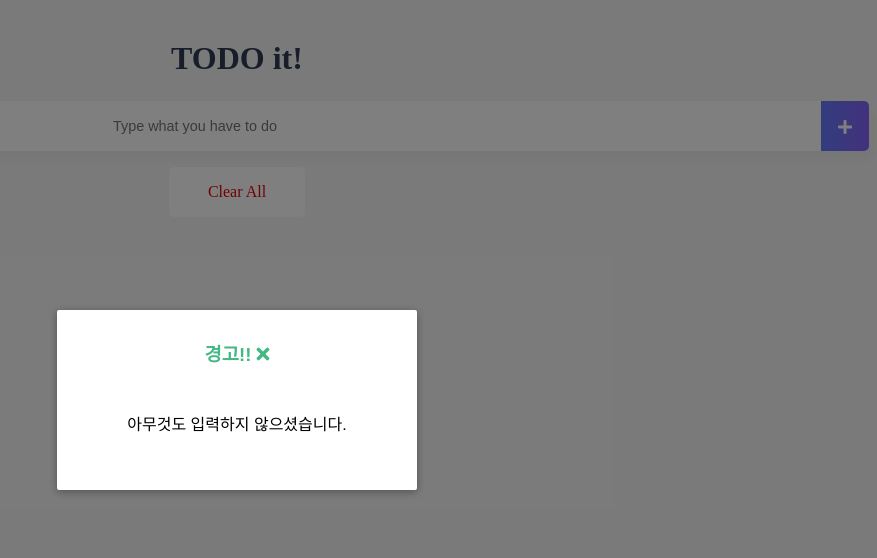
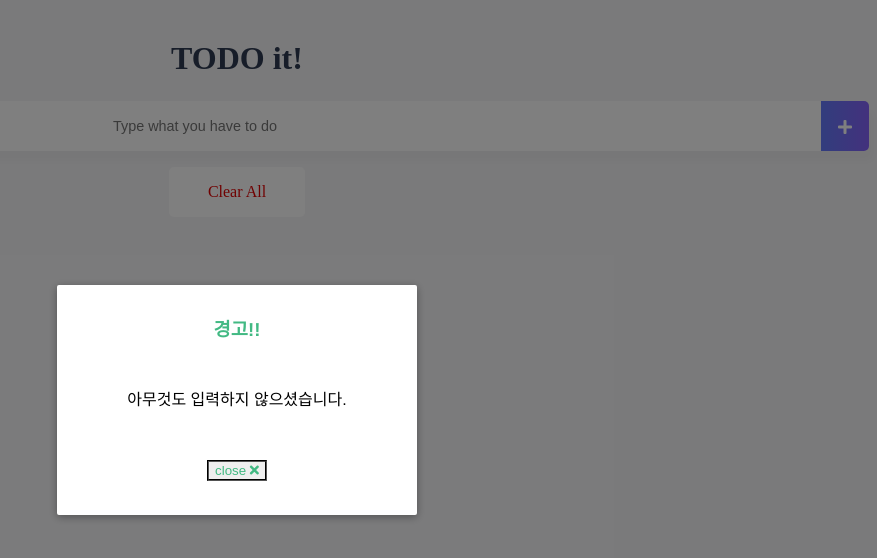
Before and after one commit to whitejh/Vue-todo-application, a Vue app in the folder vue-todo/: page / in a window 1280 px wide. Both pictures are taken after a click on the element 1248 px from the left and 126 px from the top of the page. Shown: the top 558 px of the page, without its empty margins (403-1280 px from the left). Built offline with nearby package versions, Linux system fonts and the light colour scheme.

Commit message:
apply Modal component

```diff
--- a/vue-todo/src/App.vue
+++ b/vue-todo/src/App.vue
@@ -22,7 +22,7 @@ export default {
   },
   created: function() {
     if (localStorage.length > 0) {
-      for (var i = 0; i < localStorage.length; i++) {
+      for (let i = 0; i < localStorage.length; i++) {
         if (localStorage.key(i) !== 'loglevel:webpack-dev-server') {
           this.todoItems.push(JSON.parse(localStorage.getItem(localStorage.key(i))));
         }
@@ -42,7 +42,7 @@ export default {
       return 0;
     },
     addOneItem: function(todoItem) {
-      let obj = { completed: false, item: todoItem };
+      const obj = { completed: false, item: todoItem };
       localStorage.setItem(todoItem, JSON.stringify(obj));
 
       // 중요 추가 기능 : todoItems에 이미 같은 값이 있는지 체크!! (list에서 중복 피할 수 있음)
--- a/vue-todo/src/components/TodoInput.vue
+++ b/vue-todo/src/components/TodoInput.vue
@@ -9,11 +9,16 @@
       <template v-slot:header>
         <h3>
           경고!!
-          <i class="closeModalBtn fas fa-times" @click="showModal = false"> </i>
         </h3>
       </template>
       <template v-slot:body>
         아무것도 입력하지 않으셨습니다.
+      </template>
+      <template v-slot:footer>
+        <button class="closeModalBtn" @click="showModal = false">
+          close
+          <i class="fas fa-times"></i>
+        </button>
       </template>
     </Modal>
   </div>
--- a/vue-todo/src/components/common/Modal.vue
+++ b/vue-todo/src/components/common/Modal.vue
@@ -14,6 +14,16 @@
           <div class="modal-body">
             <slot name="body">
               default body
+            </slot>
+          </div>
+
+          <!-- 모달 푸터 -->
+          <div class="modal-footer">
+            <slot name="footer">
+              default footer
+              <!-- <button class="modal-default-button" @click="$emit('close')">
+                close
+              </button> -->
             </slot>
           </div>
         </div>
```
Also changed, not shown: vue-todo/src/main.js (+8 -3 lines).
